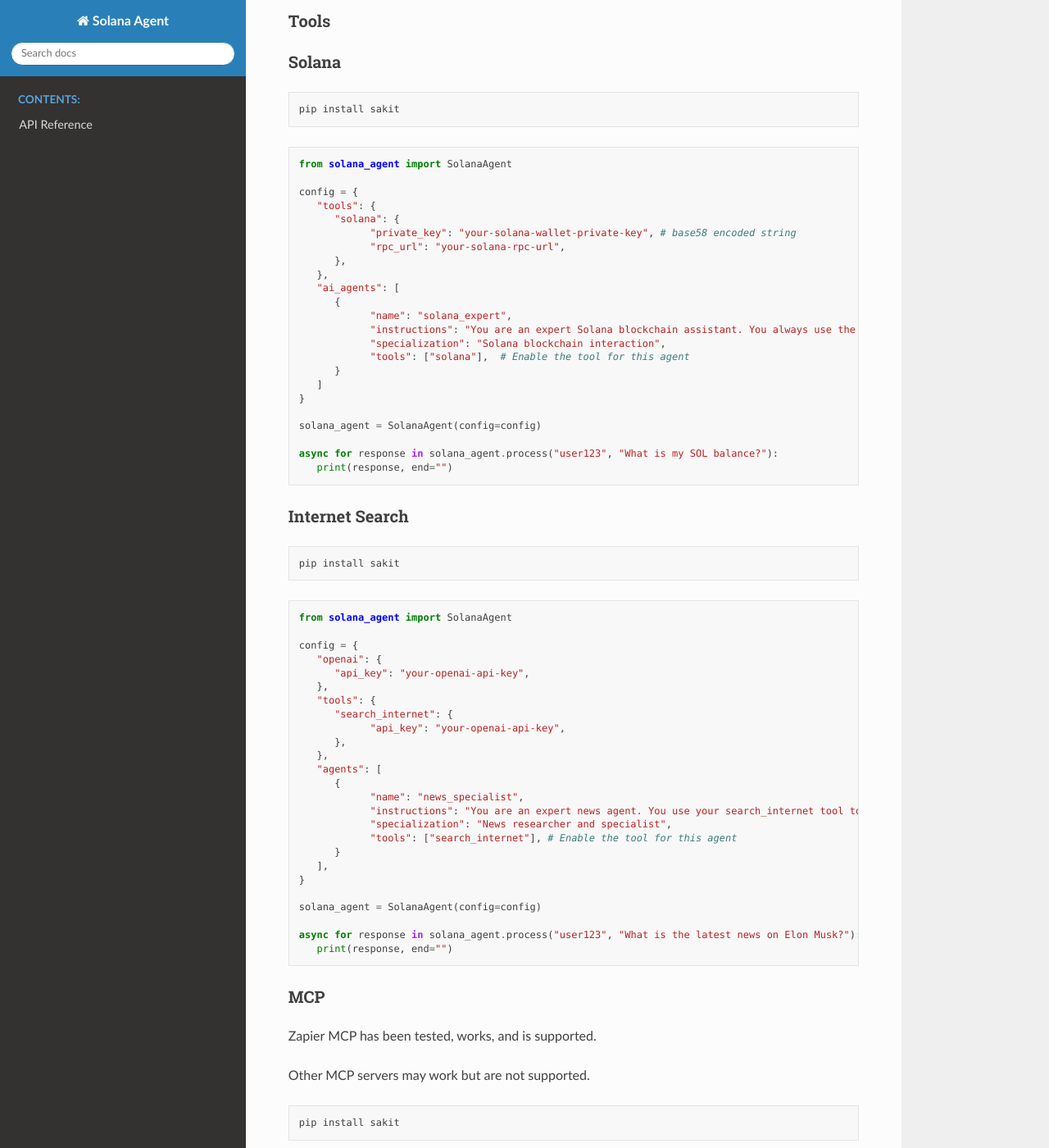
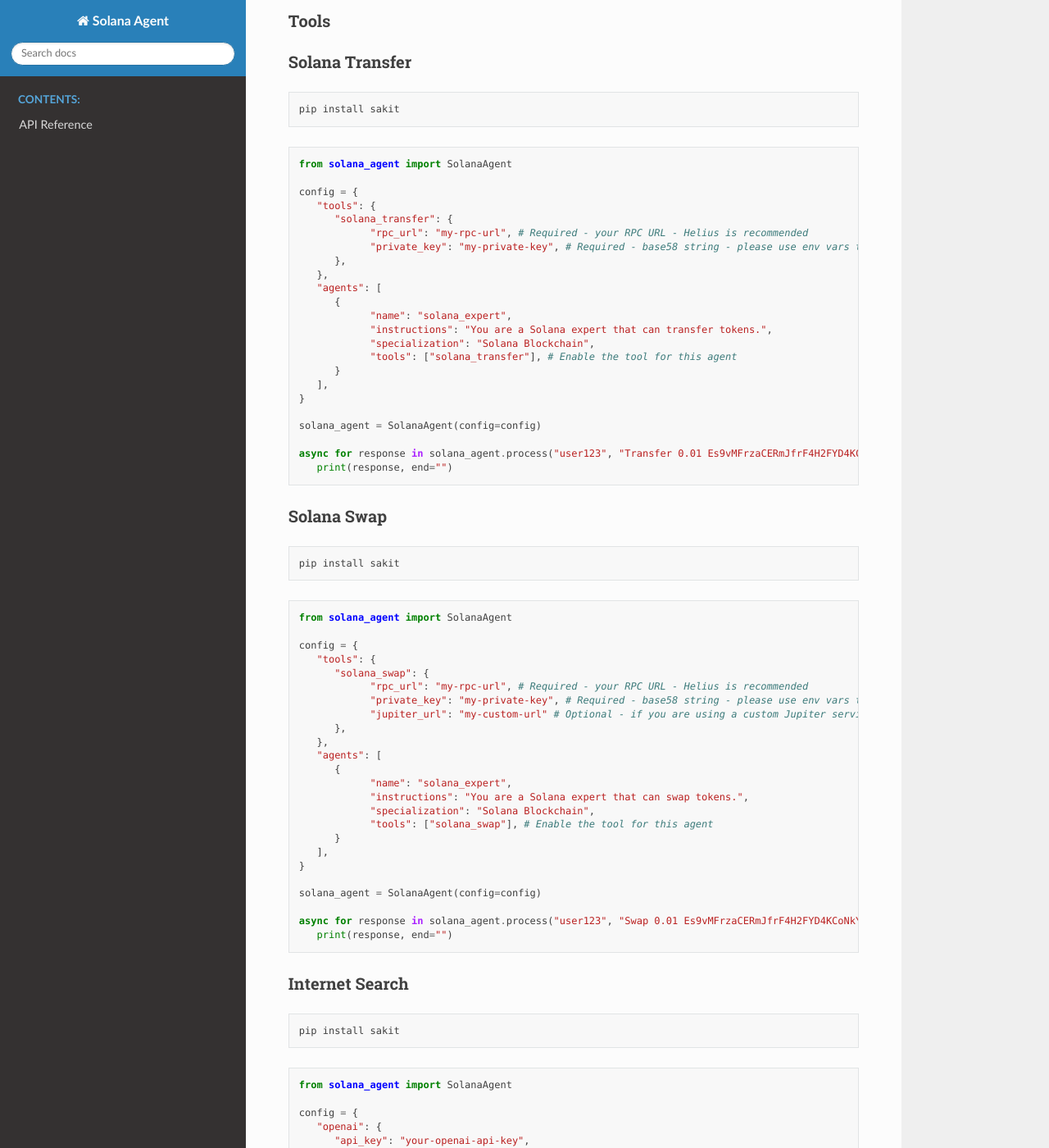
Before and after one commit to truemagic-coder/solana-agent, a Sphinx documentation site: the page built from docs/index.rst, in a window 1280 px wide and 1400 px high, scrolled down 9577 px. Shown: the whole window at 82% size. Built offline with Sphinx 7.4.7 and the Read the Docs theme 3.1.0, drawn with Linux system fonts in a browser that asks for light colours.

```diff
--- a/docs/index.rst
+++ b/docs/index.rst
@@ -553,7 +553,7 @@ Example Custom Guardrails - Optional
 Tools
 ~~~~~~
 
-Solana
+Solana Transfer
 ~~~~~~~~~~~~~~~~~~~~~~~~~~~~~~~
 
 .. code-block:: bash
@@ -566,25 +566,60 @@ Solana
 
    config = {
       "tools": {
-         "solana": {
-               "private_key": "your-solana-wallet-private-key", # base58 encoded string
-               "rpc_url": "your-solana-rpc-url",
+         "solana_transfer": {
+               "rpc_url": "my-rpc-url", # Required - your RPC URL - Helius is recommended
+               "private_key": "my-private-key", # Required - base58 string - please use env vars to store the key as it is very confidential
          },
       },
-      "ai_agents": [
+      "agents": [
          {
                "name": "solana_expert",
-               "instructions": "You are an expert Solana blockchain assistant. You always use the Solana tool to perform actions on the Solana blockchain.",
-               "specialization": "Solana blockchain interaction",
-               "tools": ["solana"],  # Enable the tool for this agent
+               "instructions": "You are a Solana expert that can transfer tokens.",
+               "specialization": "Solana Blockchain",
+               "tools": ["solana_transfer"], # Enable the tool for this agent
          }
-      ]
+      ],
    }
 
    solana_agent = SolanaAgent(config=config)
 
-   async for response in solana_agent.process("user123", "What is my SOL balance?"):
+   async for response in solana_agent.process("user123", "Transfer 0.01 Es9vMFrzaCERmJfrF4H2FYD4KCoNkY11McCe8BenwNYB to DzvqBkUHUhuhHtNKGWSCVEAm2rHdm9bxxdQYC6mZBZyF"):
       print(response, end="")
+
+Solana Swap
+~~~~~~~~~~~~~~~~~~~~~~~~~~~~~~~
+
+.. code-block:: bash
+
+   pip install sakit
+
+.. code-block:: python
+
+   from solana_agent import SolanaAgent
+
+   config = {
+      "tools": {
+         "solana_swap": {
+               "rpc_url": "my-rpc-url", # Required - your RPC URL - Helius is recommended
+               "private_key": "my-private-key", # Required - base58 string - please use env vars to store the key as it is very confidential
+               "jupiter_url": "my-custom-url" # Optional - if you are using a custom Jupiter service like Metis from QuickNode
+         },
+      },
+      "agents": [
+         {
+               "name": "solana_expert",
+               "instructions": "You are a Solana expert that can swap tokens.",
+               "specialization": "Solana Blockchain",
+               "tools": ["solana_swap"], # Enable the tool for this agent
+         }
+      ],
+   }
+
+   solana_agent = SolanaAgent(config=config)
+
+   async for response in solana_agent.process("user123", "Swap 0.01 Es9vMFrzaCERmJfrF4H2FYD4KCoNkY11McCe8BenwNYB to So11111111111111111111111111111111111111112"):
+      print(response, end="")
+
 
 Internet Search
 ~~~~~~~~~~~~~~~~~~~~~~~~~~~~~~~
--- a/pyproject.toml
+++ b/pyproject.toml
@@ -1,6 +1,6 @@
 [tool.poetry]
 name = "solana-agent"
-version = "29.2.1"
+version = "29.2.2"
 description = "AI Agents for Solana"
 authors = ["Bevan Hunt <bevan@bevanhunt.com>"]
 license = "MIT"
```
Also changed, not shown: README.md (+47 -16 lines).
